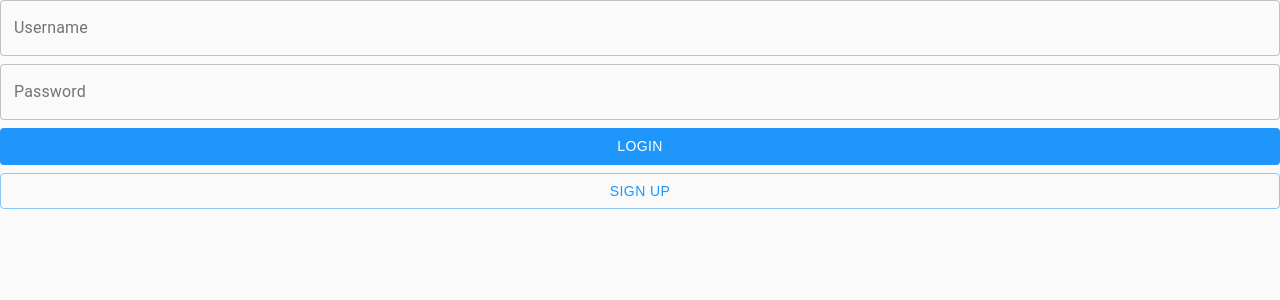
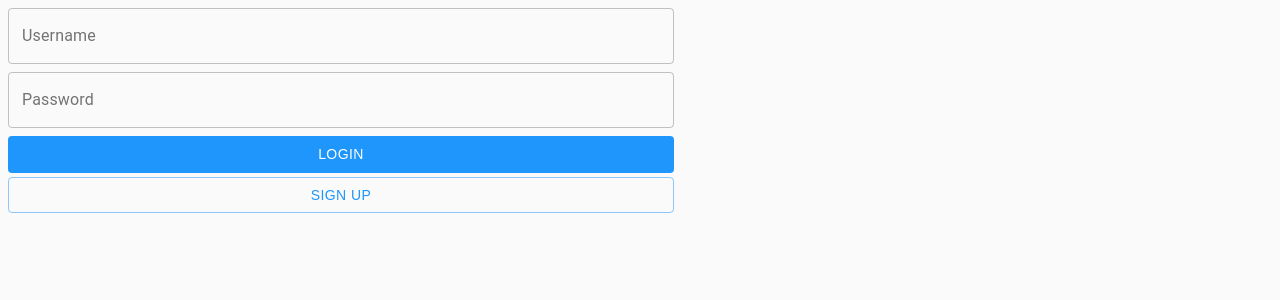
Before and after one commit to matt-evangelidis/COMP3120-assignment2, a React (Create React App) app: page / in a window 1280 px wide. Shown: the top 300 px of the page. Built offline with nearby package versions, Linux system fonts and the light colour scheme.

Commit message:
Selectors now target default material ui classes

```diff
--- a/src/styles/base.scss
+++ b/src/styles/base.scss
@@ -8,3 +8,8 @@
 a {
 	text-decoration: none;
 }
+
+.App {
+	display: flex;
+	min-height: 100vh;
+}
--- a/src/styles/forms.scss
+++ b/src/styles/forms.scss
@@ -1,8 +1,12 @@
-form .input {
-	// margin-left: 2px;
-	margin: auto;
+form {
+	padding: 8px;
 
-	&:not(:last-child) {
+	.MuiInputBase-root {
+		// margin: auto;
 		margin-bottom: 8px;
 	}
+
+	.MuiButtonBase-root:not(:last-child) {
+		margin-bottom: 4px;
+	}
 }
```
